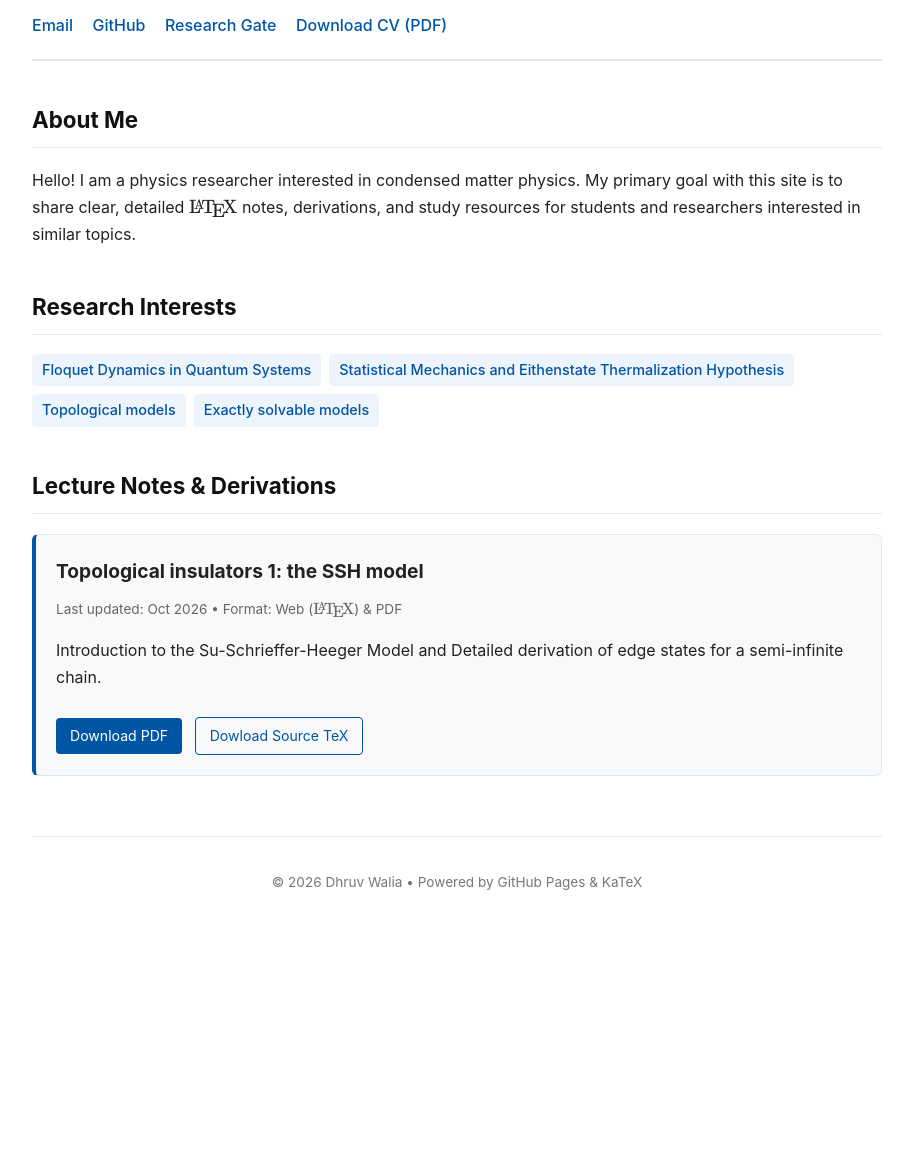
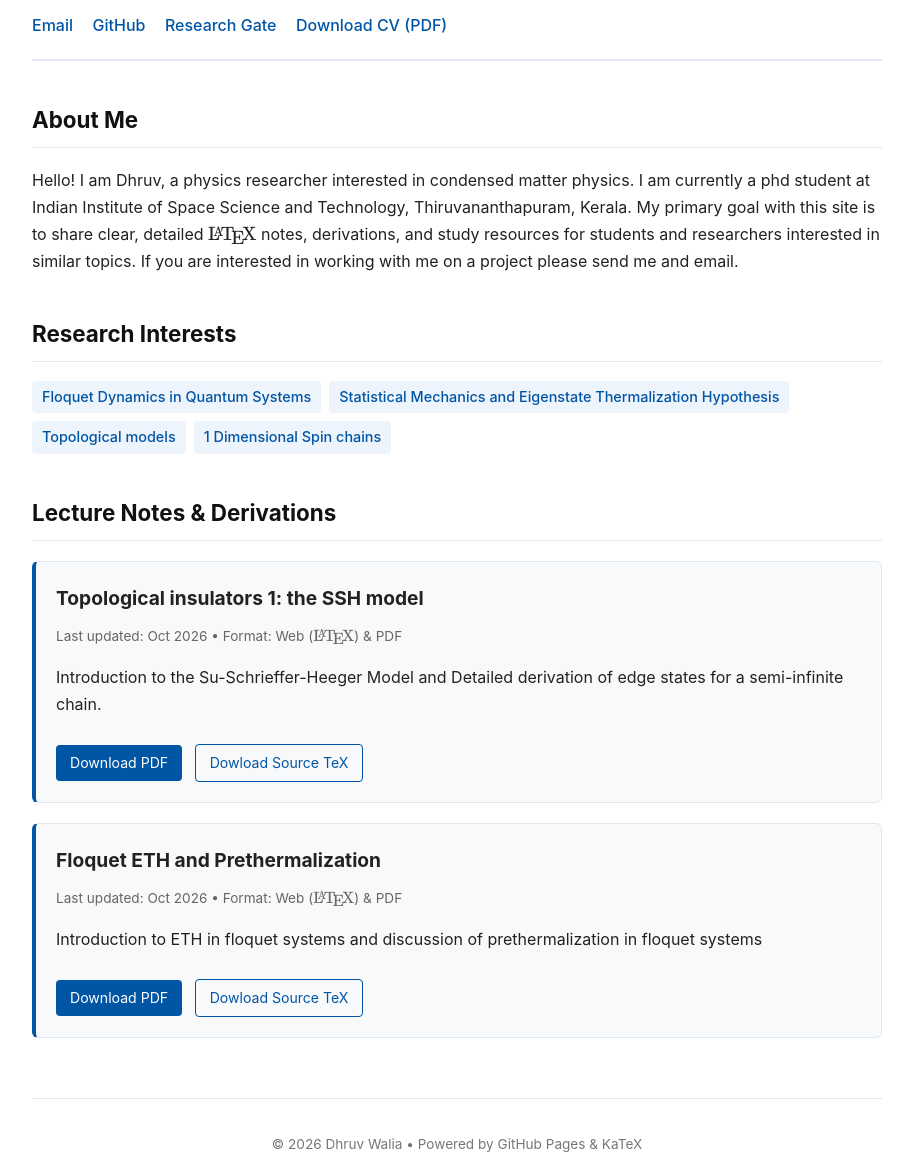
Before and after one commit to approxconst/approxconst.github.io, a plain HTML site: page index.html in a window 1280 px wide. Shown: the part 138-1300 px from the top of the page, without its empty margins (183-1096 px from the left). Before the commit the page ends 1085 px from the top, so only its background shows below. Drawn offline with nearby package versions, Linux system fonts and the light colour scheme.

Commit message:
Update index.html

```diff
--- a/index.html
+++ b/index.html
@@ -3,7 +3,7 @@
 <head>
     <meta charset="UTF-8">
     <meta name="viewport" content="width=device-width, initial-scale=1.0">
-    <title>Physics Research & Notes | Your Name</title>
+    <title> Dhruv Walia</title>
 
     <!-- KaTeX for rendering LaTeX math in browser -->
     <link rel="stylesheet" href="https://cdn.jsdelivr.net/npm/katex@0.16.8/dist/katex.min.css">
@@ -113,8 +113,10 @@
     <section id="about">
         <h2>About Me</h2>
         <p>
-            Hello! I am a physics researcher interested in condensed matter physics.
+            Hello! I am Dhruv, a physics researcher interested in condensed matter physics.
+            I am currently a phd student at Indian Institute of Space Science and Technology, Thiruvananthapuram, Kerala.
             My primary goal with this site is to share clear, detailed $\LaTeX$ notes, derivations, and study resources for students and researchers interested in similar topics.
+            If you are interested in working with me on a project please send me and email.
         </p>
     </section>
 
@@ -122,9 +124,9 @@
         <h2>Research Interests</h2>
         <div class="tags">
             <span class="tag">Floquet Dynamics in Quantum Systems</span>
-            <span class="tag">Statistical Mechanics and Eithenstate Thermalization Hypothesis</span>
+            <span class="tag">Statistical Mechanics and Eigenstate Thermalization Hypothesis</span>
             <span class="tag">Topological models</span>
-            <span class="tag">Exactly solvable models</span>
+            <span class="tag">1 Dimensional Spin chains </span>
         </div>
     </section>
 
@@ -141,6 +143,16 @@
             <a href="SSH Model and Edge States.pdf" class="btn" target="_blank">Download PDF</a>
             <a href="SSH Model and Edge States.zip" class="btn btn-outline">Dowload Source TeX</a>
         </div>
+        <!-- Note Item 2 -->
+        <div class="note-card">
+            <h3>Floquet ETH and Prethermalization</h3>
+            <div class="note-meta">Last updated: Oct 2026 • Format: Web ($\LaTeX$) & PDF</div>
+            <p>
+                Introduction to ETH in floquet systems and discussion of prethermalization in floquet systems
+            </p>
+            <a href="SSH Model and Edge States.pdf" class="btn" target="_blank">Download PDF</a>
+            <a href="SSH Model and Edge States.zip" class="btn btn-outline">Dowload Source TeX</a>
+        </div>
 
     </section>
 
```
